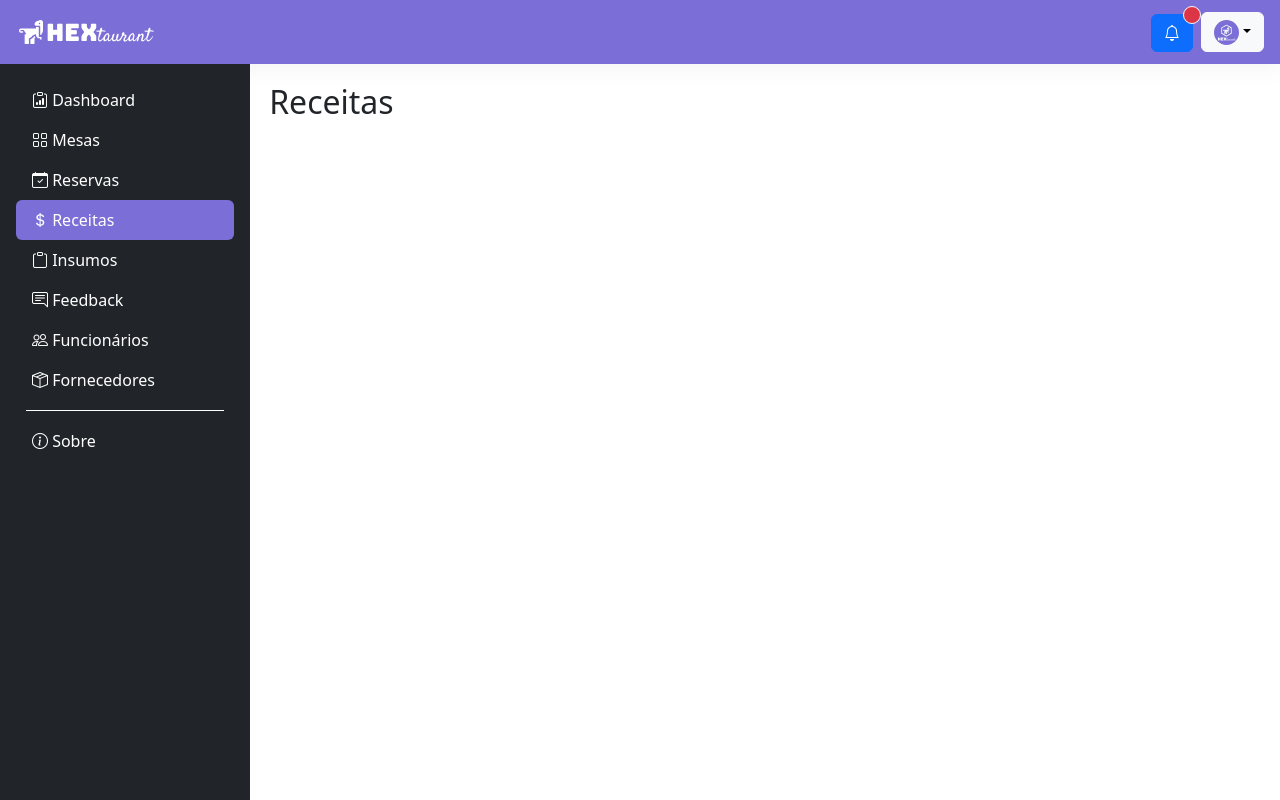
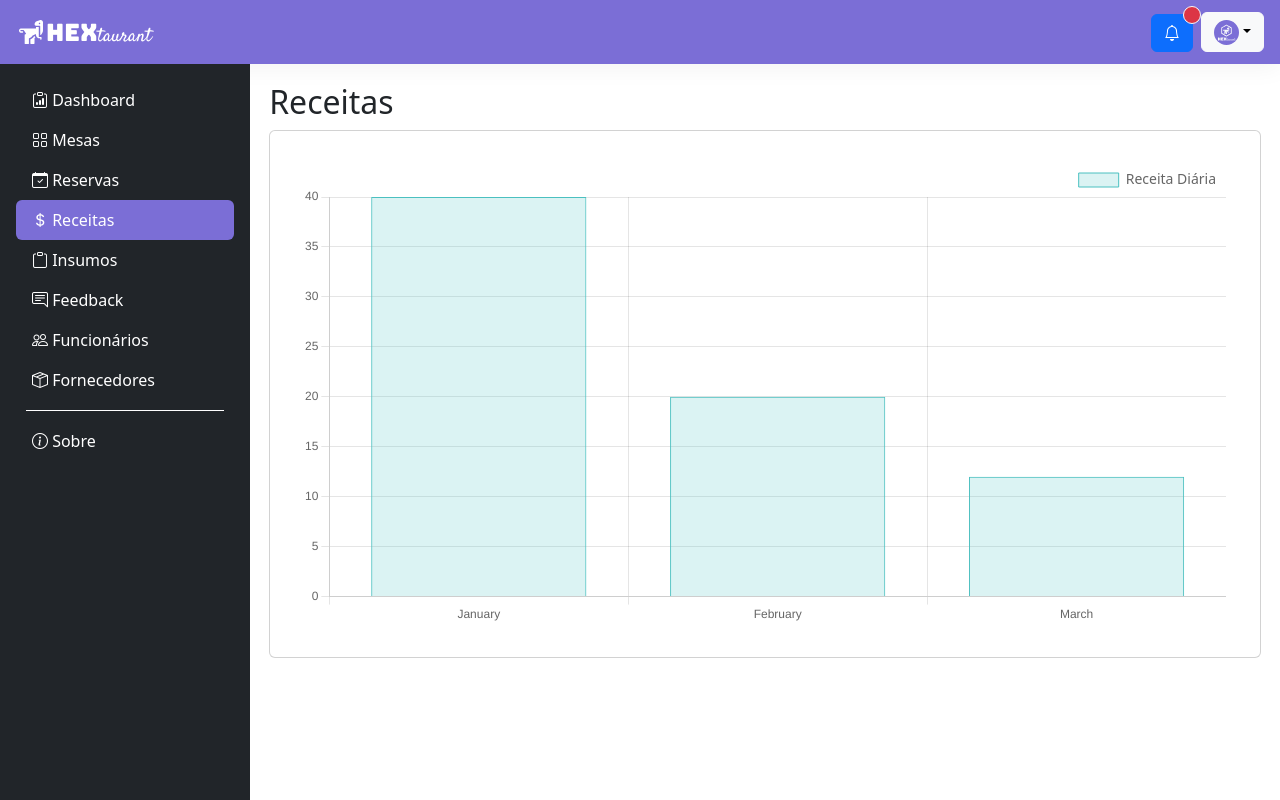
Before and after one commit to GroupHextech/api5-frontend, a Vue app: page /api5-frontend/receitas in a window 1280 px wide. Built offline with nearby package versions, Linux system fonts and the light colour scheme.

Commit message:
Add chart

```diff
--- /dev/null
+++ b/src/charts/ReceitasBarChart.vue
@@ -0,0 +1,64 @@
+<template>
+  <div>
+    <Bar
+      id="receitas-bar-chart"
+      :options="chartOptions"
+      :data="chartData"
+    />
+  </div>
+</template>
+
+<script setup>
+import { ref, onMounted } from 'vue'
+import { Bar } from 'vue-chartjs'
+import { Chart as ChartJS, Title, Tooltip, Legend, BarElement, CategoryScale, LinearScale } from 'chart.js'
+import axios from 'axios'
+
+ChartJS.register(Title, Tooltip, Legend, BarElement, CategoryScale, LinearScale)
+
+// ------------------------------------
+// PARA ATUALIZAR COM OS DADOS DO BANCO
+// ------------------------------------
+
+// const loaded = ref(false)
+// const chartData = ref(null)
+
+// const fetchData = async () => {
+//   try {
+//     const response = await axios.get('/api/receitas')
+//     chartData.value = response.data.receitas // deve ser personalizado de acordo com o modelo comentado abaixo
+//     loaded.value = true
+//   } catch (error) {
+//     console.error(error)
+//   }
+// }
+
+// onMounted(fetchData)
+
+const chartData = {
+  labels: ['January', 'February', 'March'],
+  datasets: [{
+    label: 'Receita Diária',
+    backgroundColor: 'rgba(75, 192, 192, 0.2)',
+    borderColor: 'rgba(75, 192, 192, 1)',
+    borderWidth: 1,
+    data: [40, 20, 12],
+  }]
+}
+
+const chartOptions = {
+  responsive: true,
+  plugins: {
+    legend: {
+      labels: {
+        font: {
+          family: 'system-ui',
+          size: 14,
+        }
+      },
+      position: 'top',
+      align: 'end',
+    }
+  }
+}
+</script>
--- a/src/views/Receitas.vue
+++ b/src/views/Receitas.vue
@@ -1,10 +1,15 @@
 <template>
   <div>
     <h2>Receitas</h2>
+    <div class="card">
+      <ReceitasBarChart />
+    </div>
   </div>
 </template>
 
 <script setup>
+import ReceitasBarChart from '../charts/ReceitasBarChart.vue';
+
 </script>
 
 <style scoped></style>
```
